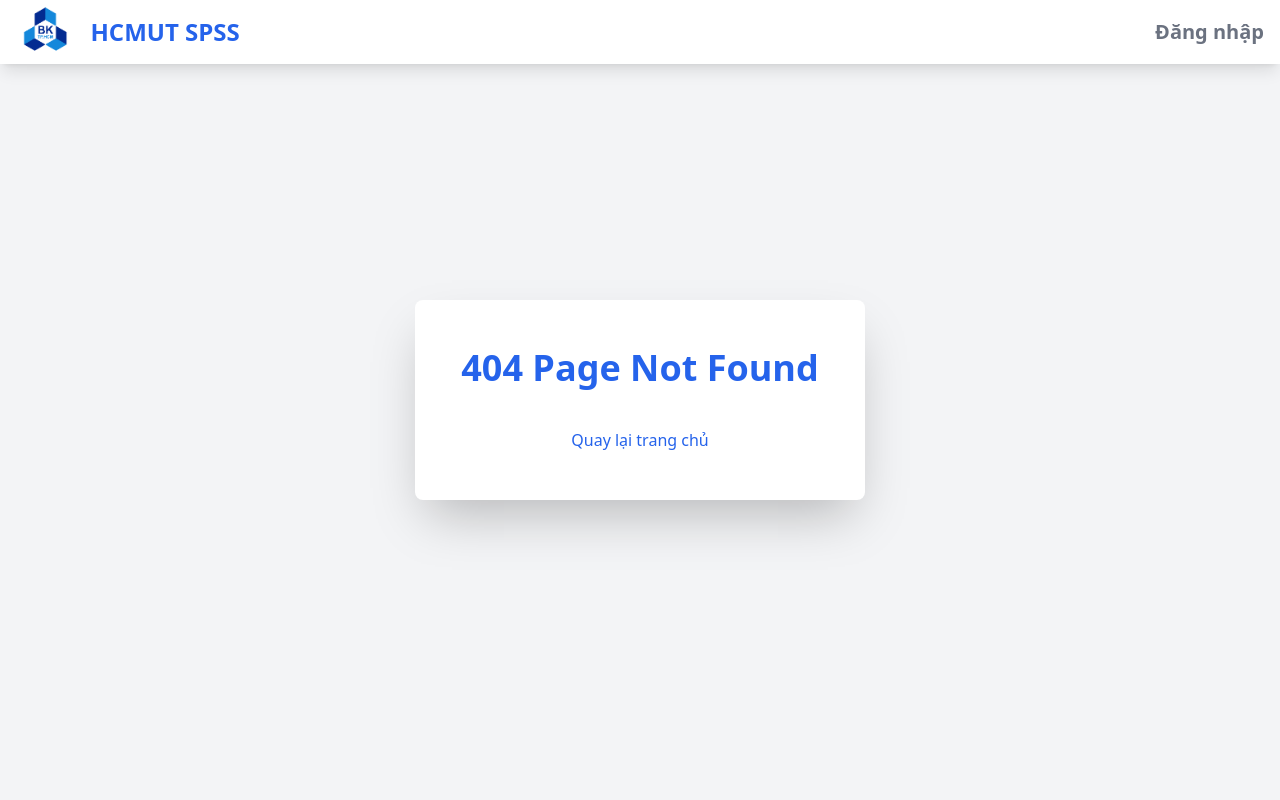
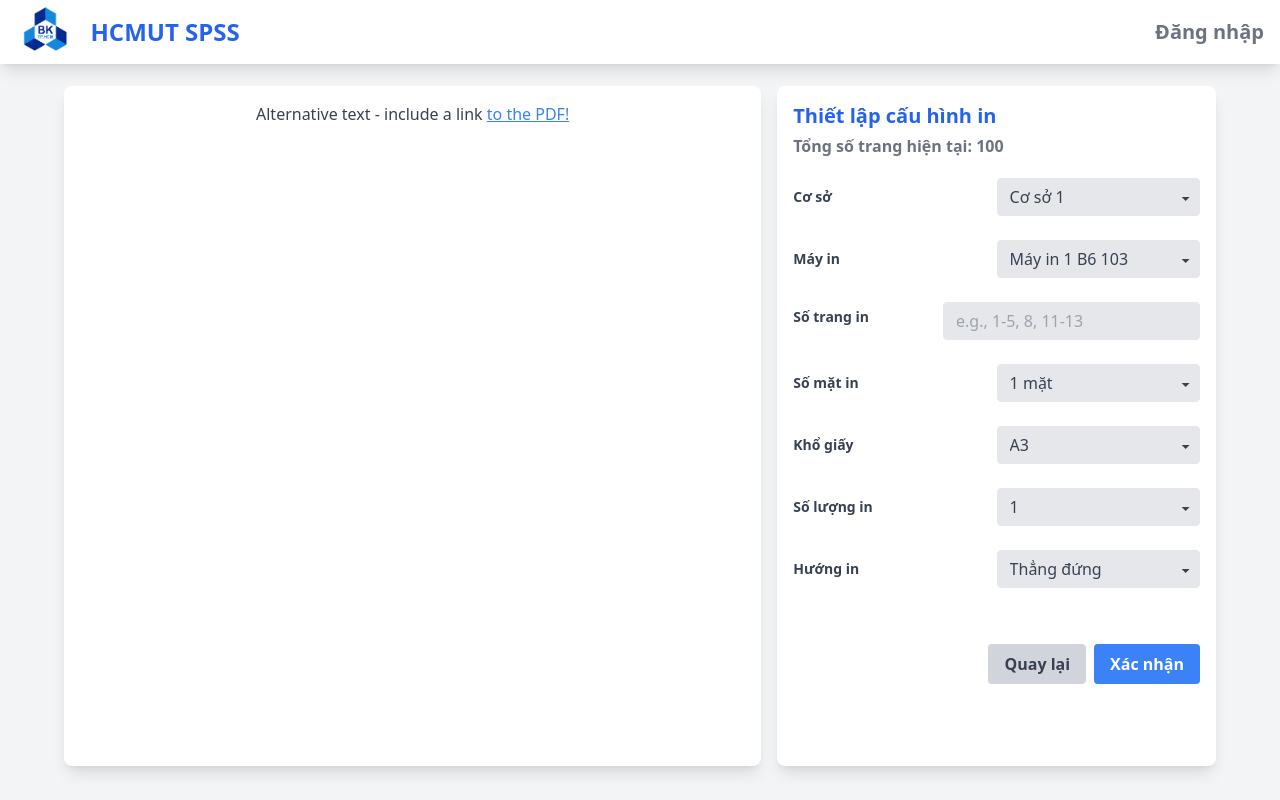
Before and after one commit to lamcao1206/hcmut-ssps, a React (Vite) app in the folder client/: page /print/config in a window 1280 px wide. Shown: the top 800 px of the page. Built offline with nearby package versions, Linux system fonts and the light colour scheme.

Commit message:
add config document page

```diff
--- a/client/package.json
+++ b/client/package.json
@@ -4,6 +4,7 @@
   "version": "0.0.0",
   "type": "module",
   "scripts": {
+    "start": "vite",
     "dev": "vite",
     "build": "vite build",
     "lint": "eslint . --ext js,jsx --report-unused-disable-directives --max-warnings 0",
@@ -13,10 +14,12 @@
     "@fontsource/inter": "^5.1.0",
     "@fortawesome/free-solid-svg-icons": "^6.7.1",
     "@fortawesome/react-fontawesome": "^0.2.2",
+    "@react-pdf/renderer": "^4.1.5",
     "axios": "^1.7.7",
     "react": "^18.3.1",
     "react-dom": "^18.3.1",
-    "react-router-dom": "^6.28.0"
+    "react-router-dom": "^6.28.0",
+    "react-to-print": "^3.0.2"
   },
   "devDependencies": {
     "@types/react": "^18.3.3",
--- a/client/src/App.jsx
+++ b/client/src/App.jsx
@@ -1,7 +1,5 @@
 import Welcome from './pages/welcome/Welcome';
 import NotFound from './pages/NotFound';
-import { useEffect, useState } from 'react';
-import { AuthContext, AuthProvider } from './contexts/AuthContext';
 import { Routes, Route } from 'react-router-dom';
 import Footer from './components/ui/Footer';
 import NavBar from './components/ui/NavBar';
@@ -10,6 +8,9 @@ import StudentDashboard from './pages/student/StudentDashboard';
 import { useAuth } from './contexts/AuthContext';
 import Purchase from './pages/student/Purchase';
 import Print from './pages/student/Print';
+import StudentProfile from './pages/student/StudentProfile';
+import DocumentConfig from './pages/student/DocumentConfig';
+import History from './pages/student/History';
 
 export default function App() {
   const { user } = useAuth();
@@ -22,6 +23,14 @@ export default function App() {
         <Route path="/" element={user?.role === 'student' ? <StudentDashboard /> : <Welcome />} />
         <Route path="/print" element={<Print />} />
         <Route path="/payment" element={<Purchase />} />
+        <Route path="/profile" element={<StudentProfile />} />
+        <Route path="print">
+          <Route index element={<Print />} />
+          <Route path="config" element={<DocumentConfig />} />
+        </Route>
+        <Route path="history">
+          <Route index element={<History />} />
+        </Route>
         <Route path="*" element={<NotFound />} />
       </Routes>
       <Footer />
--- a/client/src/components/login/LoginForm.jsx
+++ b/client/src/components/login/LoginForm.jsx
@@ -1,21 +1,20 @@
-import { useContext } from 'react';
 import { useNavigate } from 'react-router-dom';
-import { AuthContext } from '../../contexts/AuthContext';
+import { useAuth } from '../../contexts/AuthContext';
 import Input from '../ui/Input';
 import Button from '../ui/Button';
 
 function LoginForm({ role, inputs }) {
-  const { user, setUser } = useContext(AuthContext);
+  const { user, setUser } = useAuth();
   const navigate = useNavigate();
 
   const handleSubmit = (e) => {
     e.preventDefault();
     setUser({
       token: '123',
-      role: 'student',
-      files: ['1.pdf', '2.pdf', '3.pdf', '4.pdf', '5.pdf', '6.pdf', '7.pdf', '8.pdf', '9.pdf', '10.pdf'],
+      files: [],
+      role,
     });
-    localStorage.setItem('user', JSON.stringify(user));
+    // localStorage.setItem('user', JSON.stringify(user));
     navigate('/');
   };
 
--- a/client/src/components/print/UploadedFileBox.jsx
+++ b/client/src/components/print/UploadedFileBox.jsx
@@ -1,12 +1,32 @@
+import React, { useState } from 'react';
 import { useAuth } from '../../contexts/AuthContext';
+import { useNavigate } from 'react-router-dom';
 
 export default function UploadedFileBox() {
+  const navigate = useNavigate();
   const { user, setUser } = useAuth();
+  const [showModal, setShowModal] = useState(false);
+  const [fileToDelete, setFileToDelete] = useState(null);
 
-  const handleDeleteFile = (fileName) => {
-    const updatedFiles = user.files.filter((file) => file !== fileName);
+  const handleDeleteFile = () => {
+    const updatedFiles = user.files.filter((file) => file !== fileToDelete);
     setUser({ ...user, files: updatedFiles });
-    console.log(`File "${fileName}" deleted.`);
+    setShowModal(false);
+    setFileToDelete(null);
+  };
+
+  const openDeleteModal = (fileName) => {
+    setFileToDelete(fileName);
+    setShowModal(true);
+  };
+
+  const closeDeleteModal = () => {
+    setShowModal(false);
+    setFileToDelete(null);
+  };
+
+  const handleConfig = (fileName) => {
+    navigate(`/print/config?file=${encodeURIComponent(fileName)}`);
   };
 
   return (
@@ -23,14 +43,35 @@ export default function UploadedFileBox() {
                 <span>{fileName}</span>
               </div>
               <div className="flex items-center justify-center gap-1">
-                <img src="/src/assets/config.png" alt="Download Icon" className="w-6 h-6 cursor-pointer ml-2" />
-                <img src="/src/assets/delete.png" alt="Delete Icon" className="w-6 h-6 cursor-pointer" onClick={() => handleDeleteFile(fileName)} />
+                <img src="/src/assets/config.png" alt="Download Icon" className="w-6 h-6 cursor-pointer ml-2" onClick={() => handleConfig(fileName)} />
+                <img src="/src/assets/delete.png" alt="Delete Icon" className="w-6 h-6 cursor-pointer" onClick={() => openDeleteModal(fileName)} />
               </div>
             </li>
           ))}
         </ul>
       ) : (
-        <p className="text-gray-500 text-center">Chưa có tệp nào được chọn.</p>
+        <p className="text-center text-gray-500">No files uploaded.</p>
+      )}
+
+      {showModal && (
+        <div className="fixed inset-0 flex items-center justify-center bg-black bg-opacity-50 z-50">
+          <div className="bg-white rounded-lg shadow-lg w-full max-w-md">
+            <div className="p-4 border-b">
+              <h3 className="text-lg font-semibold">Xác nhận</h3>
+            </div>
+            <div className="p-4">
+              <p>Bạn có chắc chắn muốn xoá "{fileToDelete}"?</p>
+            </div>
+            <div className="flex justify-end p-4 border-t">
+              <button className="px-4 py-2 bg-gray-300 text-gray-700 rounded hover:bg-gray-400 mr-2" onClick={closeDeleteModal}>
+                Huỷ
+              </button>
+              <button className="px-4 py-2 bg-red-500 text-white rounded hover:bg-red-600" onClick={handleDeleteFile}>
+                Xoá
+              </button>
+            </div>
+          </div>
+        </div>
       )}
     </div>
   );
--- a/client/src/components/purchase/PurchaseForm.jsx
+++ b/client/src/components/purchase/PurchaseForm.jsx
@@ -1,12 +1,15 @@
-import { useState } from 'react';
-import Button from '../ui/Button';
+import React, { useState } from 'react';
+import Button from '../../components/ui/Button';
 
 export default function PurchaseForm() {
   const [paper, setPaper] = useState(0);
 
   const handleChangePaper = (e) => {
-    const value = e.target.value;
-    setPaper(value);
+    setPaper(e.target.value);
+  };
+
+  const formatCurrency = (number) => {
+    return new Intl.NumberFormat('de-DE').format(number);
   };
 
   return (
@@ -37,7 +40,7 @@ export default function PurchaseForm() {
         </div>
         <div className="mb-6">
           <p className="text-gray-700 text-sm">
-            Tổng số tiền của bạn là: <span className="font-bold">{paper == 0 ? '' : `${paper * 500} VND`}</span>
+            Tổng số tiền của bạn là: <span className="font-bold">{paper == 0 ? '...' : `${formatCurrency(paper * 500)} VND`}</span>
           </p>
         </div>
         <div className="flex items-center justify-center">
--- a/client/src/components/ui/Avatar.jsx
+++ b/client/src/components/ui/Avatar.jsx
@@ -1,5 +1,5 @@
 function Avatar({ className }) {
-  return <img src="./src/assets/avatar.png" alt="avatar" className={className} />;
+  return <img src="/src/assets/avatar.png" alt="avatar" className={className} />;
 }
 
 export default Avatar;
--- a/client/src/components/ui/NavBar.jsx
+++ b/client/src/components/ui/NavBar.jsx
@@ -8,7 +8,7 @@ import Avatar from './Avatar';
 const tabs = [
   { link: '/', content: 'Trang chủ' },
   { link: '/print', content: 'In tài liệu' },
-  { link: '/log', content: 'Xem đơn in' },
+  { link: '/history', content: 'Xem đơn in' },
   { link: '/payment', content: 'Mua trang in' },
 ];
 
--- a/client/src/components/ui/Tab.jsx
+++ b/client/src/components/ui/Tab.jsx
@@ -2,7 +2,7 @@ import { NavLink, useLocation } from 'react-router-dom';
 
 export default function Tab({ link, content = 'Đăng nhập' }) {
   const location = useLocation();
-  const isActive = location.pathname === link;
+  const isActive = link === '/' ? location.pathname === '/' : location.pathname.startsWith(link);
   return (
     <div className="px-[16px] py-[8px] hover:bg-gray-300 rounded-xl">
       <NavLink to={link} className={`text-[20px] font-bold ${isActive ? 'text-blue-600' : 'text-gray-500'}`}>
--- /dev/null
+++ b/client/src/pages/spso/SPSODashboard.jsx
@@ -0,0 +1,7 @@
+export default function SPSODashboard() {
+  return (
+    <div>
+      <h1>SPSO Dashboard</h1>
+    </div>
+  );
+}
--- /dev/null
+++ b/client/src/pages/student/DocumentConfig.jsx
@@ -0,0 +1,92 @@
+import { useState } from 'react';
+import { useLocation } from 'react-router-dom';
+
+function ConfigInput({ label, id, options }) {
+  return (
+    <div className="flex items-center justify-between">
+      <label className="text-gray-700 text-sm font-bold" htmlFor={id}>
+        {label}
+      </label>
+      <div className="relative w-1/2 ml-2">
+        <select id={id} className="appearance-none w-full bg-gray-200 border border-gray-200 text-gray-700 py-2 px-3 rounded leading-tight focus:outline-none focus:bg-white focus:border-gray-500">
+          {options.map((option, index) => (
+            <option key={index}>{option}</option>
+          ))}
+        </select>
+        <div className="pointer-events-none absolute inset-y-0 right-0 flex items-center px-2 text-gray-700">
+          <svg className="fill-current h-4 w-4" xmlns="http://www.w3.org/2000/svg" viewBox="0 0 20 20">
+            <path d="M7 10l5 5 5-5H7z" />
+          </svg>
+        </div>
+      </div>
+    </div>
+  );
+}
+
+function RangeInput({ label, id }) {
+  const [range, setRange] = useState('');
+
+  const handleRangeChange = (e) => {
+    setRange(e.target.value);
+  };
+
+  return (
+    <div className="flex items-center justify-between">
+      <label className="text-gray-700 text-sm font-bold mb-2" htmlFor={id}>
+        {label}
+      </label>
+      <div className="flex items-center">
+        <input type="text" id={id} value={range} onChange={handleRangeChange} className="appearance-none w-full bg-gray-200 border border-gray-200 text-gray-700 py-2 px-3 rounded leading-tight focus:outline-none focus:bg-white focus:border-gray-500" placeholder="e.g., 1-5, 8, 11-13" />
+      </div>
+    </div>
+  );
+}
+
+function PDFDisplay({ filePath }) {
+  return (
+    <div className="bg-white shadow-lg rounded-lg w-full md:w-4/5 h-[85vh] p-4">
+      <object data={filePath} type="application/pdf" width="100%" height="100%">
+        <p className="text-center text-gray-700">
+          Alternative text - include a link{' '}
+          <a href={filePath} className="text-blue-500 underline">
+            to the PDF!
+          </a>
+        </p>
+      </object>
+    </div>
+  );
+}
+
+export default function DocumentConfig() {
+  const location = useLocation();
+  const params = new URLSearchParams(location.search);
+  const fileName = params.get('file') || 'report.pdf'; // Default to 'report.pdf' if no file is specified
+  const filePath = `/src/assets/report.pdf`;
+
+  return (
+    <div className="bg-gray-100 h-screen flex flex-col items-center gap-4 p-4">
+      <div className="flex flex-col md:flex-row gap-4 w-full max-w-6xl mt-[70px]">
+        <PDFDisplay filePath={filePath} />
+        <div className="bg-white shadow-lg rounded-lg w-full md:w-1/2 h-[85vh] p-4">
+          <h2 className="text-xl font-bold text-blue-600 mb-1">Thiết lập cấu hình in</h2>
+          <h3 className="text-base font-semibold mb-5 text-gray-500">
+            Tổng số trang hiện tại: <span className="font-bold">100</span>
+          </h3>
+          <div className="space-y-6">
+            <ConfigInput label="Cơ sở" id="1" options={['Cơ sở 1', 'Cơ sở 2']} />
+            <ConfigInput label="Máy in" id="2" options={['Máy in 1 B6 103', 'Máy in 2 B3 103', 'Máy in 3 B1 402']} />
+            <RangeInput label="Số trang in" id="printRange" />
+            <ConfigInput label="Số mặt in" id="3" options={['1 mặt', '2 mặt']} />
+            <ConfigInput label="Khổ giấy" id="4" options={['A3', 'A4', 'Legal']} />
+            <ConfigInput label="Số lượng in" id="6" options={[1, 2, 3]} />
+            <ConfigInput label="Hướng in" id="5" options={['Thẳng đứng', 'Ngang']} />
+          </div>
+          <div className="flex justify-end gap-2 mt-14">
+            <button className="px-4 py-2 bg-gray-300 text-gray-700 font-bold rounded hover:bg-gray-400">Quay lại </button>
+            <button className="px-4 py-2 bg-blue-500 text-white font-bold rounded hover:bg-blue-700">Xác nhận</button>
+          </div>
+        </div>
+      </div>
+    </div>
+  );
+}
--- /dev/null
+++ b/client/src/pages/student/History.jsx
@@ -0,0 +1,5 @@
+export default function History() {
+  <div className="bg-gray-100 h-screen flex justify-center items-center gap-6">
+    <h1>Hello</h1>
+  </div>;
+}
--- /dev/null
+++ b/client/src/pages/student/StudentProfile.jsx
@@ -0,0 +1,54 @@
+import React from 'react';
+import { useNavigate } from 'react-router-dom';
+
+const student = {
+  name: 'Nguyen Van A',
+  email: 'nguyenvana@example.com',
+  id: '123456789',
+  gender: 'Male',
+  remainingPages: 100,
+  avatar: '/src/assets/avatar.png',
+  registDate: '01/01/2022',
+  loginDate: '01/10/2023',
+};
+
+function Avatar({ src, alt }) {
+  return <img src={src} alt={alt} className="w-32 h-32 rounded-full mb-4 border-4 border-white shadow-md" />;
+}
+
+function StudentDetails({ label, value }) {
+  return (
+    <div className="flex justify-between">
+      <span className="font-semibold text-gray-700">{label}:</span>
+      <span className="text-gray-700">{value}</span>
+    </div>
+  );
+}
+
+function StudentProfile() {
+  const navigate = useNavigate();
+
+  return (
+    <div className="bg-gray-100 min-h-screen flex flex-col items-center justify-center">
+      <button className="mb-4 px-4 py-2 bg-blue-500 text-white font-bold rounded hover:bg-blue-700" onClick={() => navigate('/')}>
+        Back to Home
+      </button>
+      <div className="bg-white p-8 rounded-lg shadow-lg w-full max-w-md">
+        <div className="flex flex-col items-center">
+          <Avatar src={student.avatar} alt="Avatar" />
+          <h1 className="text-2xl font-bold mb-2 text-blue-600">{student.name}</h1>
+          <p className="text-gray-700 mb-4">{student.email}</p>
+        </div>
+        <div className="space-y-4">
+          <StudentDetails label="Mã số sinh viên" value={student.id} />
+          <StudentDetails label="Giới tính" value={student.gender} />
+          <StudentDetails label="Số trang còn lại (A4)" value={student.remainingPages} />
+          <StudentDetails label="Ngày tạo tài khoản" value={student.registDate} />
+          <StudentDetails label="Lần đăng nhập gần nhất" value={student.loginDate} />
+        </div>
+      </div>
+    </div>
+  );
+}
+
+export default StudentProfile;
```
Also changed, not shown: 2 other files (tests, documents, lock files or other folders).
